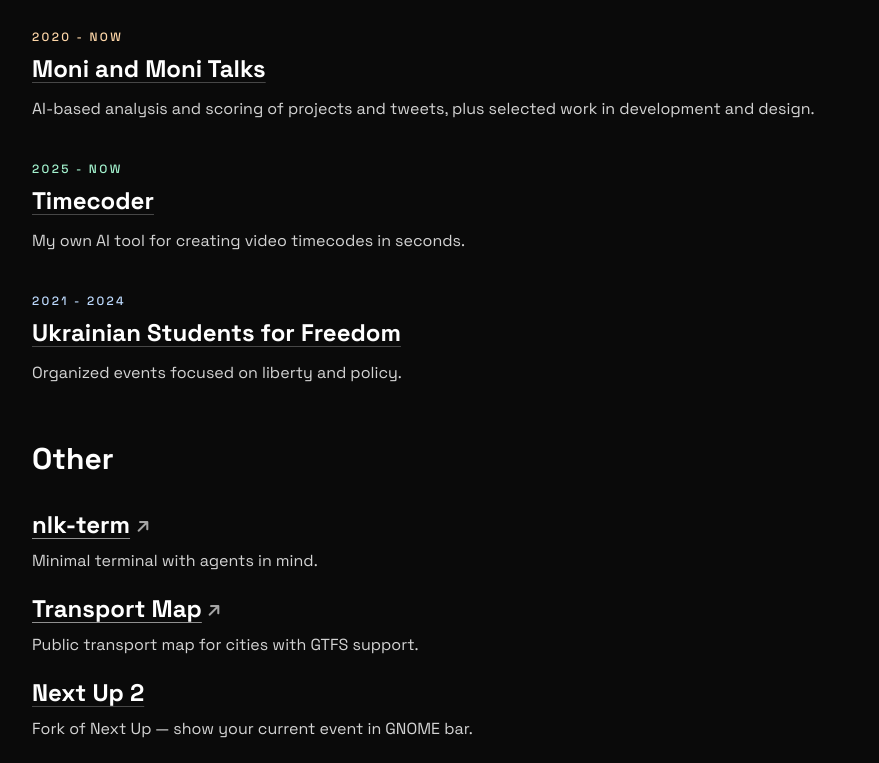
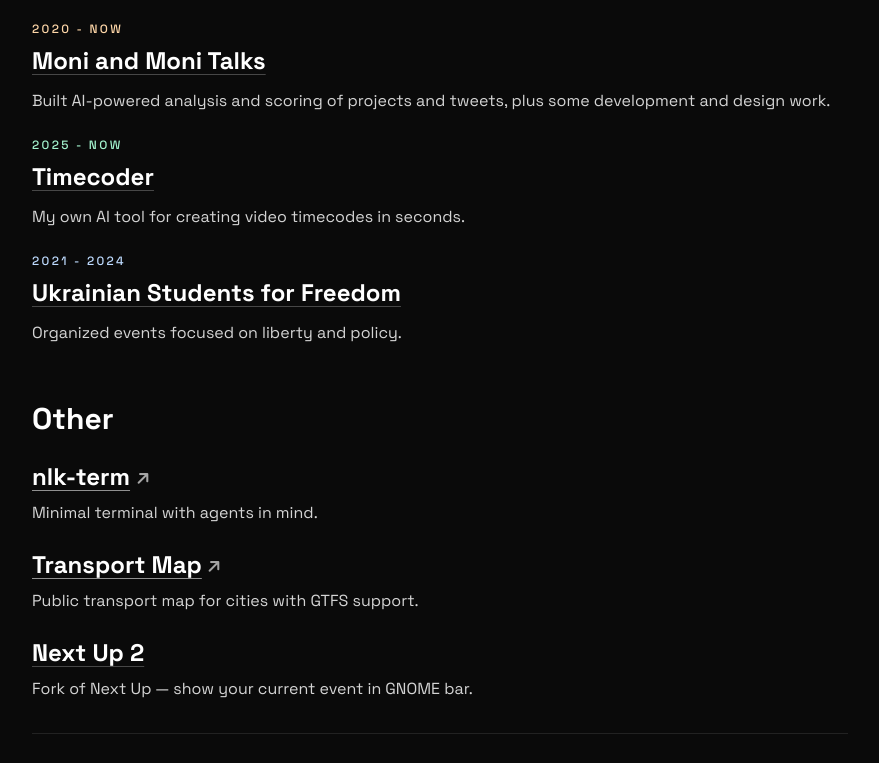
Before and after one commit to nanolookc/hrebeniuk, a website built with Vite: page src/index.html in a window 1280 px wide. Shown: the part 471-1234 px from the top of the page, without its empty margins (200-1079 px from the left). Built offline with nearby package versions, Linux system fonts and the light colour scheme.

Commit message:
text fixes

```diff
--- a/src/index.html
+++ b/src/index.html
@@ -66,7 +66,7 @@
 
       <section class="reveal" style="--reveal-delay: 80ms">
         <h2 class="text-2xl font-bold text-white md:text-3xl">Projects</h2>
-        <div class="mt-8 space-y-10">
+        <div class="mt-6 space-y-6">
           <article class="reveal" style="--reveal-delay: 120ms">
             <p
               class="text-xs font-medium uppercase tracking-[0.2em] text-orange-200"
@@ -81,8 +81,7 @@
               >
             </h3>
             <p class="mt-3 text-neutral-300">
-              AI-based analysis and scoring of projects and tweets, plus
-              selected work in development and design.
+              Built AI-powered analysis and scoring of projects and tweets, plus some development and design work.
             </p>
           </article>
 
@@ -126,7 +125,7 @@
 
       <section class="mt-14 reveal" style="--reveal-delay: 240ms">
         <h2 class="text-2xl font-bold text-white md:text-3xl">Other</h2>
-        <div class="mt-8 space-y-5">
+        <div class="mt-6 space-y-6">
           <article class="reveal" style="--reveal-delay: 300ms">
             <h3 class="text-2xl font-bold text-white">
               <a
```
